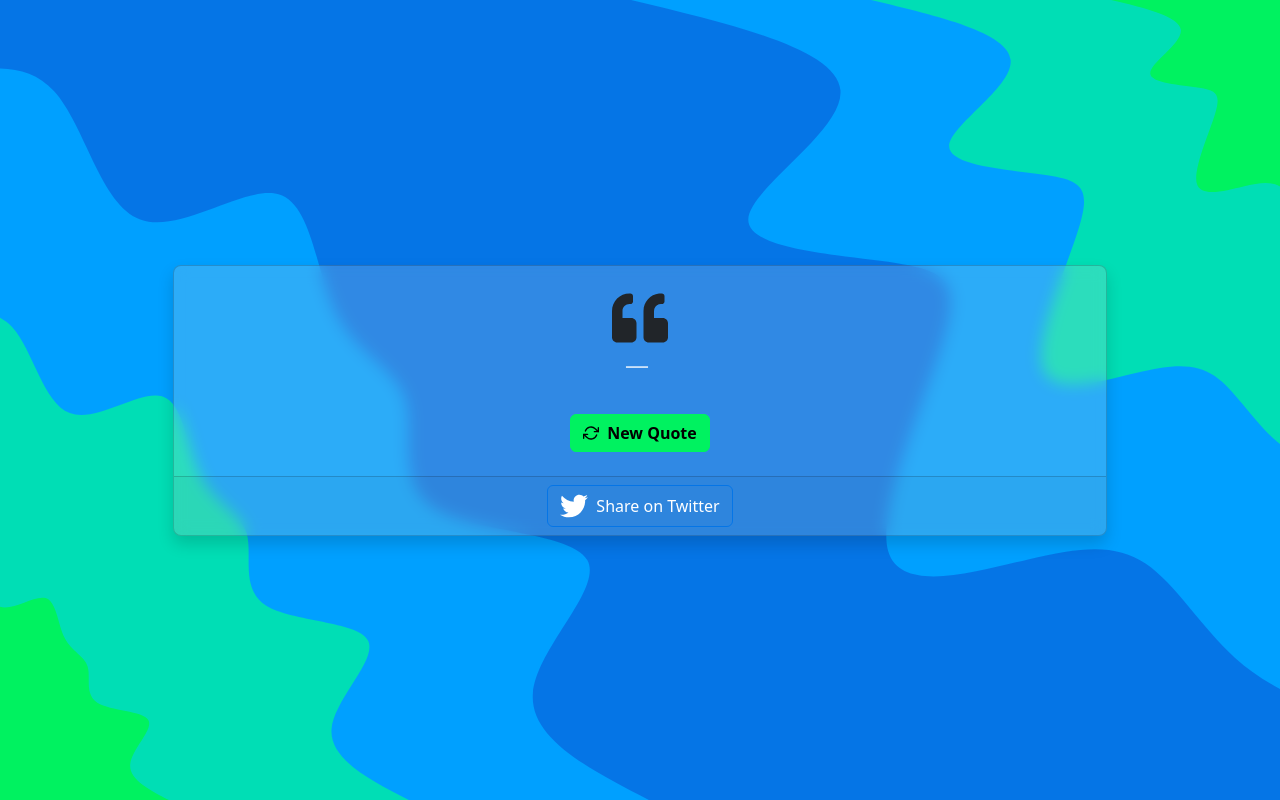
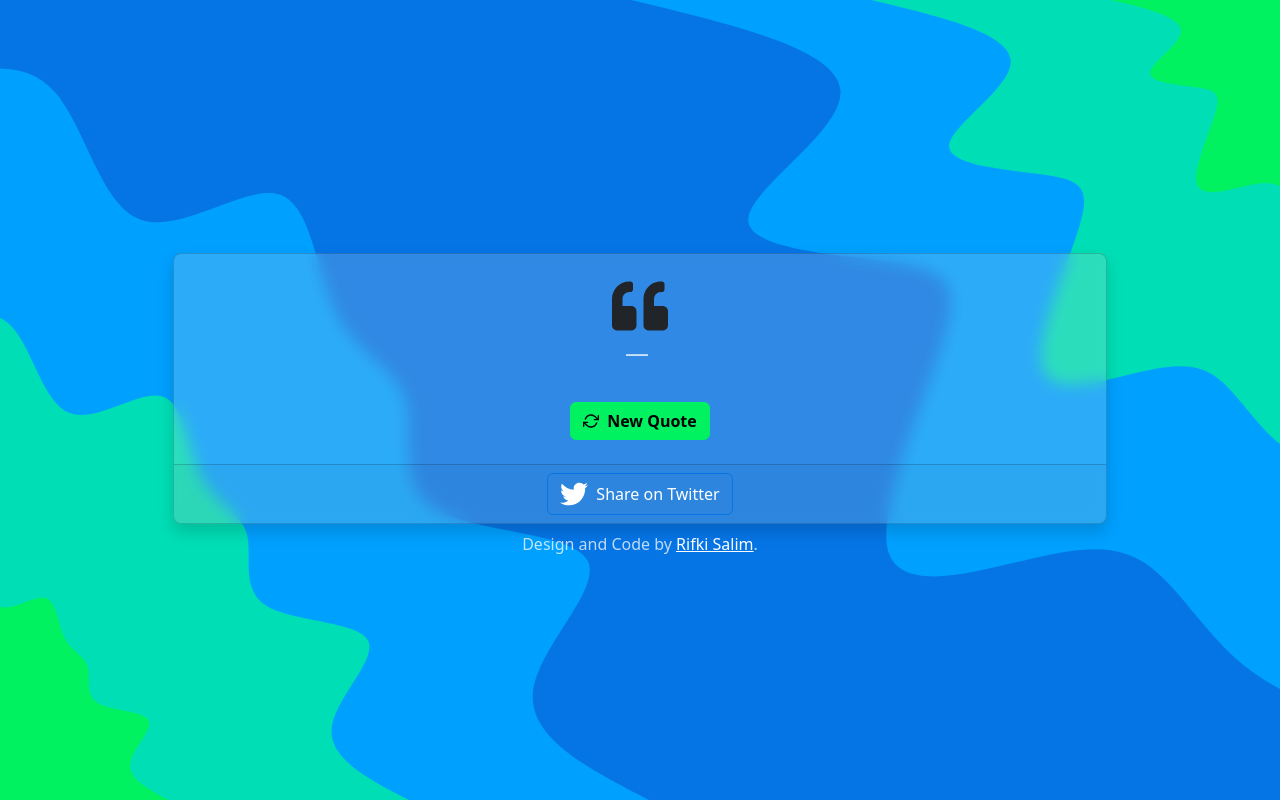
Before and after one commit to RifkiSalim/FCC-Cert_QuoteMachine, a React (Create React App) app: page / in a window 1280 px wide. Built offline with nearby package versions, Linux system fonts and the light colour scheme; no server answers.

Commit message:
🌈 style(App): add copyright

```diff
--- a/src/App.js
+++ b/src/App.js
@@ -42,8 +42,8 @@ function App() {
         backgroundPosition: "center",
       }}
     >
-      <div className="container d-flex w-100 h-100 align-items-center justify-content-center p-0">
-        <div className="col-lg-10 col-12 p-2">
+      <div className="container d-flex flex-column w-100 h-100 align-items-center justify-content-center p-0">
+        <div className="col-lg-10 col-12 p-2 align-items-center">
           <div
             className="card rounded-3 shadow"
             id="quote-box"
@@ -98,6 +98,18 @@ function App() {
             </div>
           </div>
         </div>
+        <span className="text-center text-white text-opacity-75">
+          Design and Code by{" "}
+          <a
+            href="https://rifkisalim.com"
+            target="_blank"
+            rel="noreferrer"
+            className="text-white"
+          >
+            Rifki Salim
+          </a>
+          .
+        </span>
       </div>
     </div>
   );
```
